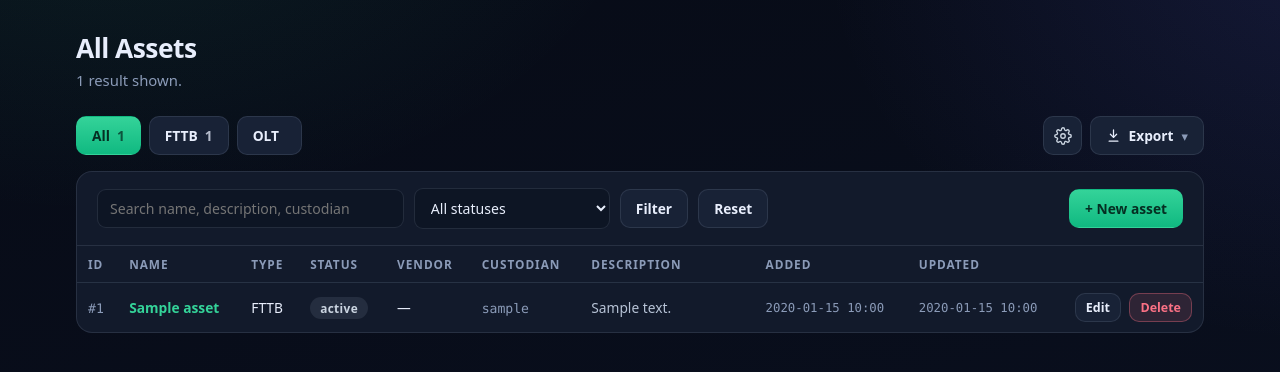
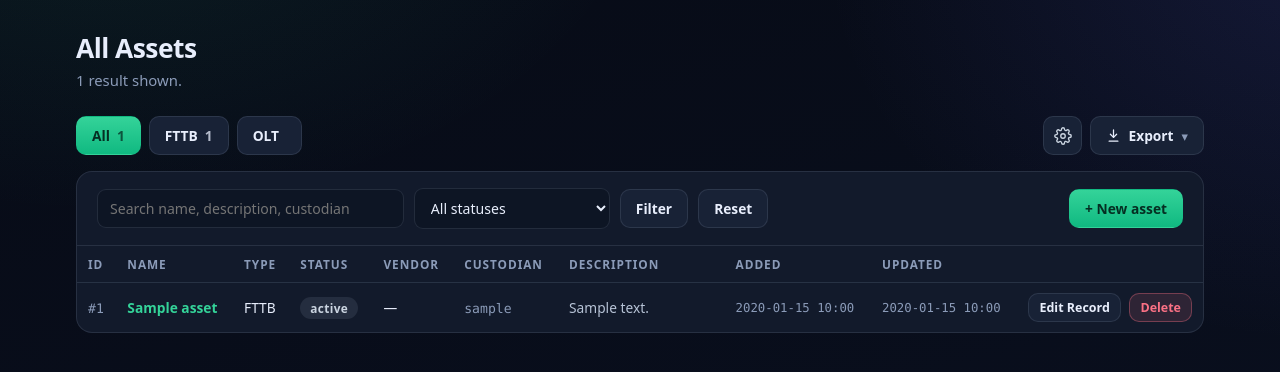
Before and after one commit to rtmacalino/Tracker, a Django app: page /assets/ in a window 1280 px wide. Shown: the part 62-434 px from the top of the page. Run offline with Django 5.2, Linux system fonts and the light colour scheme; a user stored in the database is signed in; data comes from the database, SQL or seed files in the repository; tables that the repository leaves empty hold one stand-in row (values such as "Sample post"); parts of the project's set-up code (start-up, migrations or seed data) failed here and were passed over.

Commit message:
Polish record workflow labels and tests

```diff
--- a/inventory/templates/inventory/asset_list.html
+++ b/inventory/templates/inventory/asset_list.html
@@ -350,7 +350,7 @@
               {% endfor %}
               <td class="row-actions">
                 {% if asset.can_edit %}
-                  <a class="btn btn-small" href="{% url 'inventory:asset_edit' asset.pk %}">Edit</a>
+                  <a class="btn btn-small" href="{% url 'inventory:asset_edit' asset.pk %}">Edit Record</a>
                 {% endif %}
                 {% if asset.can_delete %}
                   <a class="btn btn-small btn-danger" href="{% url 'inventory:asset_delete' asset.pk %}">Delete</a>
--- a/inventory/tests.py
+++ b/inventory/tests.py
@@ -16,7 +16,7 @@ class AssetAttachmentWorkflowTests(TestCase):
         self.addCleanup(override.disable)
         self.user = get_user_model().objects.create_superuser(username="attach-admin", email="admin@example.invalid", password="test-password")
         self.client.force_login(self.user)
-        self.asset_type = AssetType.objects.create(name="FTTB")
+        self.asset_type, _ = AssetType.objects.get_or_create(name="FTTB")
         self.asset = Asset.objects.create(name="Test record", asset_type=self.asset_type)
 
     def upload(self, name="report.pdf", content=b"sample file"):
```
